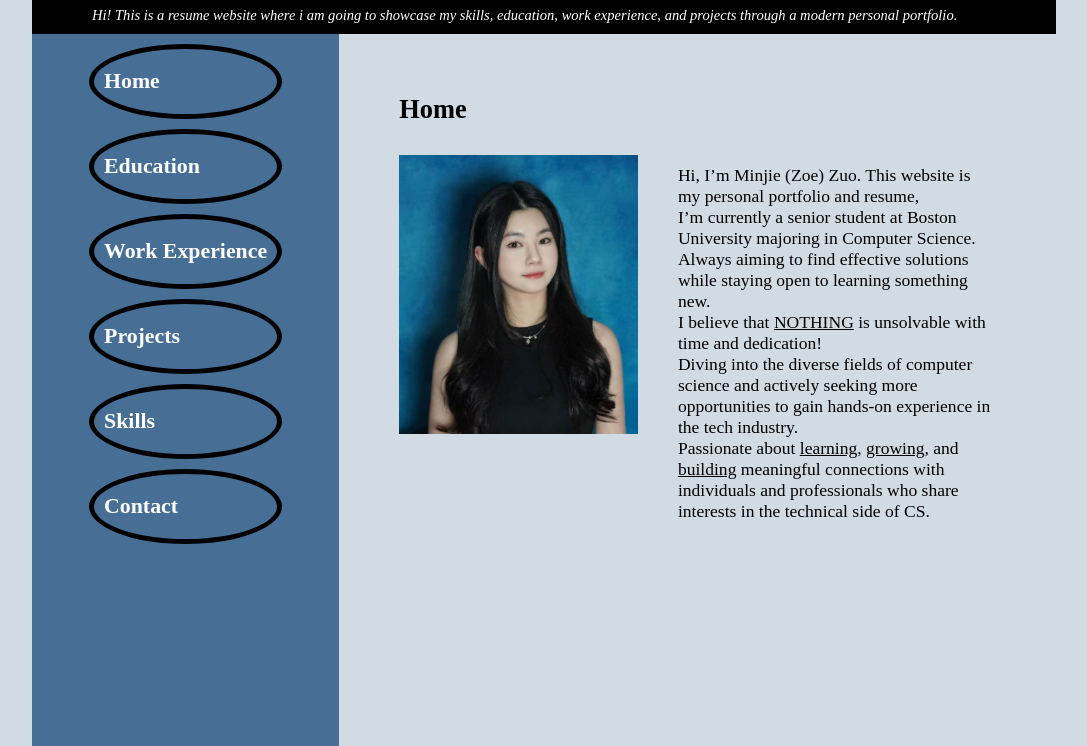
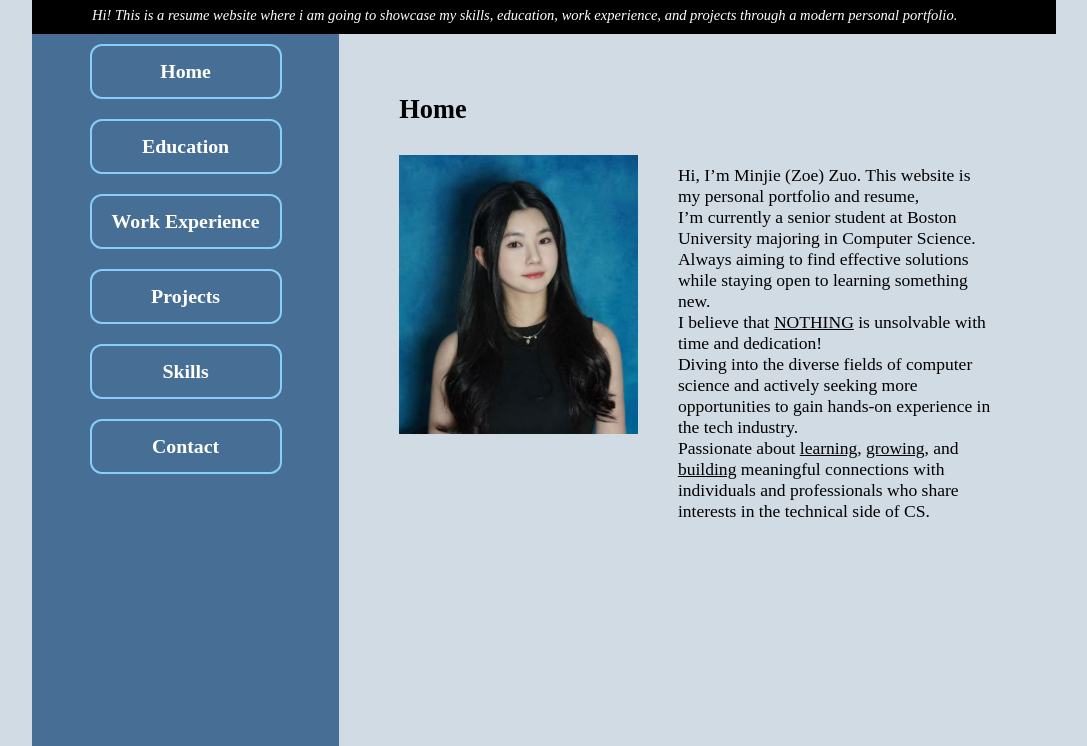
Before and after one commit to Zoez0802/mp1, a plain HTML site: page index.html in a window 1280 px wide. Shown: the part 54-800 px from the top of the page, without its empty margins (96-1183 px from the left). Drawn offline with Linux system fonts and the light colour scheme; a web font is replaced by a local one.

Commit message:
add some feature for nav

```diff
--- a/index.css
+++ b/index.css
@@ -40,30 +40,34 @@ nav{
 
 nav ul {
     display: flex;
-    gap: 10px;
+    gap: 20px;
     list-style: none;
     padding: 10px;
     flex-direction: column;
     flex-wrap: wrap;
     margin: 0 auto;
 
+
 }
 
 nav li {
-    border: 5px solid black;
-    border-radius: 50%;
+    border: 2px solid lightskyblue;
+    border-radius: 12px;
+
 
 }
 
 nav a {
+    display: block;
+    text-align: center;
+    background: #476f95;
     color: white;
     font-weight: bold;
-    font-size: calc(18px + 0.3vw);
-    padding: 20px 10px;
-    display: block;
+    font-size: calc(16px + 0.3vw);
+    padding: 14px 20px;
     text-decoration: none;
-    white-space: nowrap;
-    gap: 60px;
+    border-radius: 12px;
+
 }
 
 
```
